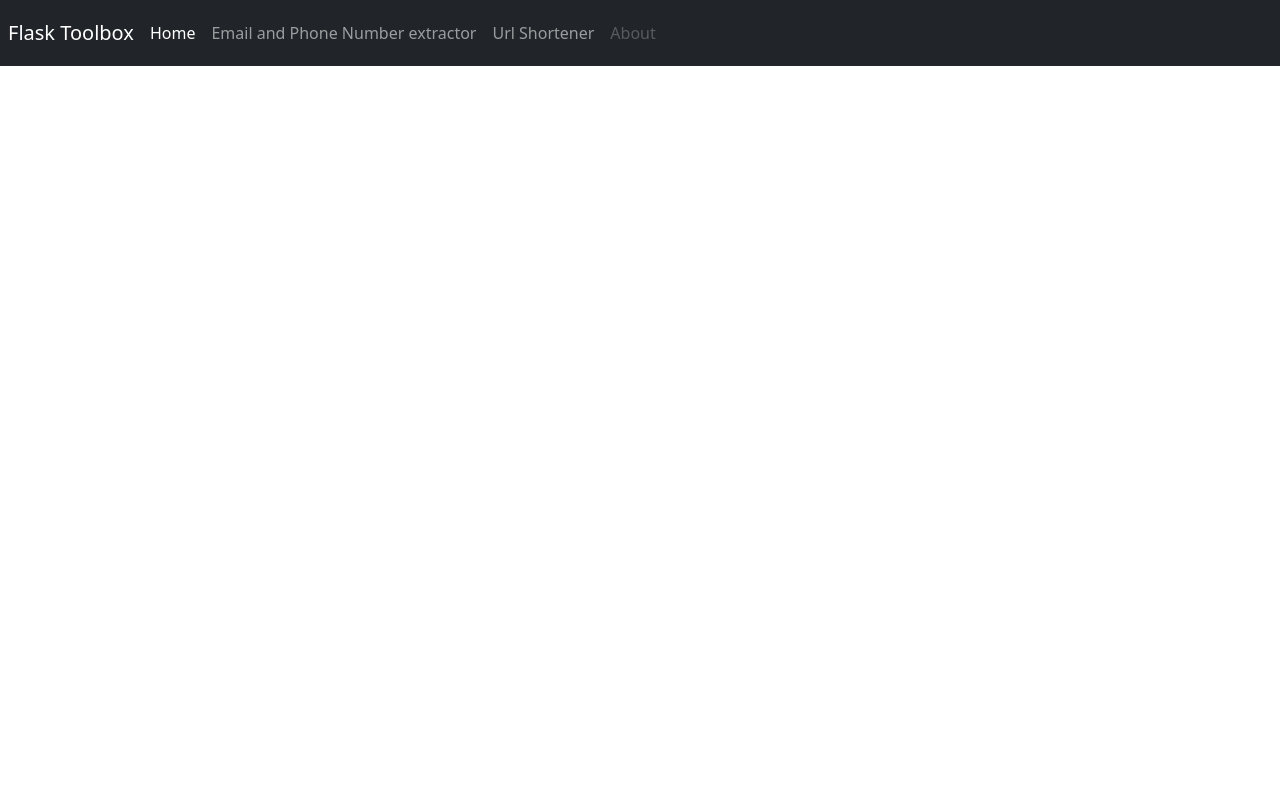
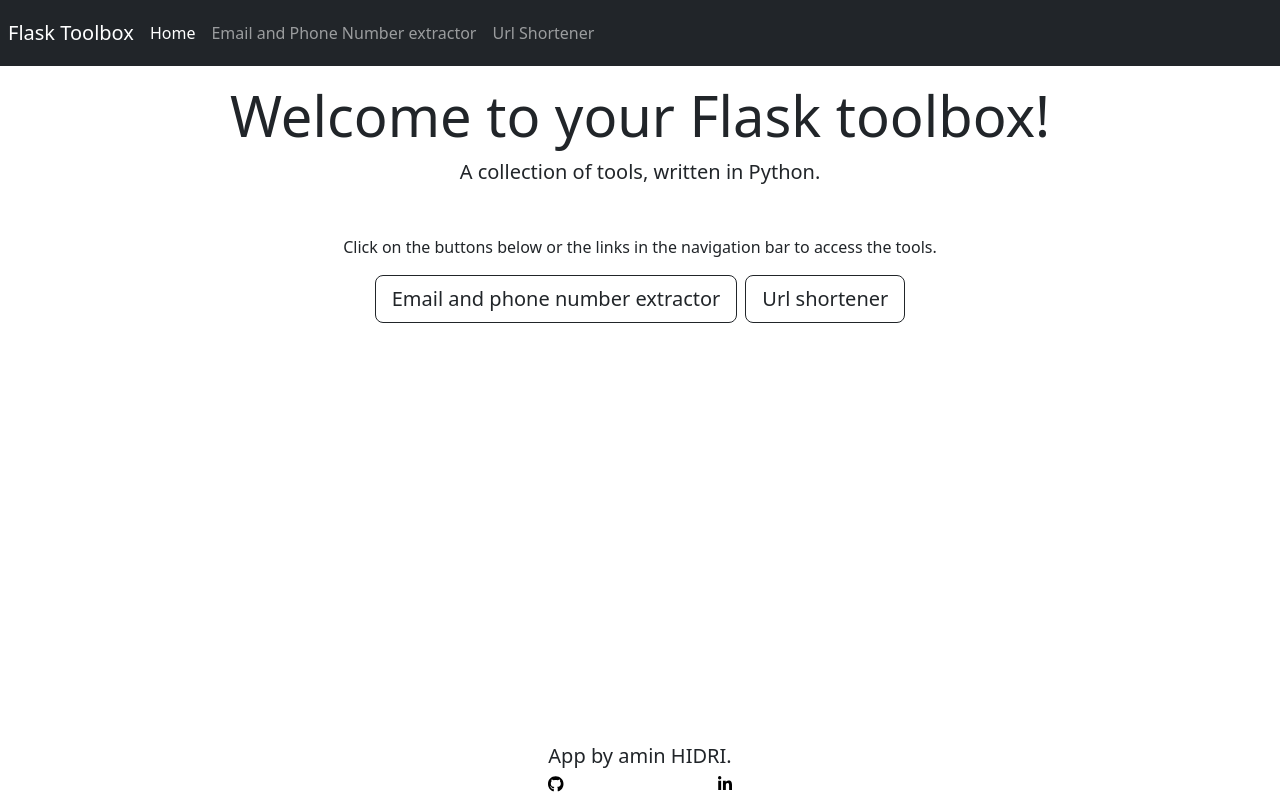
Before and after one commit to hidriamin/Flask-Toolbox, a Flask app: page / in a window 1280 px wide. Run offline with Flask 3, Linux system fonts and the light colour scheme.

Commit message:
Update, includes working on the home page.

```diff
--- a/blueprints/emailandnumberextractor/templates/extractor.html
+++ b/blueprints/emailandnumberextractor/templates/extractor.html
@@ -50,14 +50,11 @@
                     <a class="nav-link" href="{{url_for('urlshortener_bp.urlshortener')}}">Url Shortener</a>
                 </li>
 
-                <li class="nav-item">
-                    <a class="nav-link disabled">About</a>
-                </li>
             </ul>
 
         </div>
     </nav>
-    <h1 class="p-4 text-center">Phone Number and email extractor</h1>
+    <h1 class="display-6 p-4 text-center">Phone Number and email extractor</h1>
 
 
     <div class="container">
--- a/blueprints/urlshortener/templates/urlshortener.html
+++ b/blueprints/urlshortener/templates/urlshortener.html
@@ -47,14 +47,12 @@
                     <a class="nav-link active" href="{{url_for('urlshortener_bp.urlshortener')}}">Url Shortener</a>
                 </li>
 
-                <li class="nav-item">
-                    <a class="nav-link disabled">About</a>
-                </li>
+
             </ul>
 
         </div>
     </nav>
-    <h1 class="text-center mb-5 mt-3">Url Shortener</h1>
+    <h1 class=" display-5 font-weight-bold text-center mb-5 mt-3">Url Shortener</h1>
 
     <div class="d-flex align-items-center justify-content-between flex-column">
 
--- a/templates/index.html
+++ b/templates/index.html
@@ -28,13 +28,41 @@
                     <a class="nav-link" href="{{url_for('urlshortener_bp.urlshortener')}}">Url Shortener</a>
                 </li>
 
-                <li class="nav-item">
-                    <a class="nav-link disabled">About</a>
-                </li>
+
             </ul>
 
         </div>
     </nav>
+    <h1 class="display-4 text-center mt-3 mb-2">Welcome to your Flask toolbox!</h1>
+    <p class="lead text-center mb-5">A collection of tools, written in Python.</p>
+    <p class="text-center">Click on the buttons below or the links in the navigation bar to access the tools.</p>
+    <div class="appLinks d-flex justify-content-center mt-2">
+        <a type="button" class="btn btn-outline-dark btn-lg me-2"
+            href="{{url_for('adrNumExtractor_bp.extractor')}}">Email
+            and phone number extractor</a>
+        <a type="button" class="btn btn-outline-dark btn-lg" href="{{url_for('urlshortener_bp.urlshortener')}}">Url
+            shortener</a>
+
+    </div>
+
+    <div class="credits text-center mx-auto fixed-bottom mb-2" style="width:fit-content; ">
+        <h5>App by amin HIDRI.</h5>
+        <div class="d-flex justify-content-between">
+            <a href="https://github.com/hidriamin" target="_blank">
+                <svg xmlns="http://www.w3.org/2000/svg" height="1em"
+                    viewBox="0 0 496 512"><!--! Font Awesome Free 6.4.0 by @fontawesome - https://fontawesome.com License - https://fontawesome.com/license (Commercial License) Copyright 2023 Fonticons, Inc. -->
+                    <path
+                        d="M165.9 397.4c0 2-2.3 3.6-5.2 3.6-3.3.3-5.6-1.3-5.6-3.6 0-2 2.3-3.6 5.2-3.6 3-.3 5.6 1.3 5.6 3.6zm-31.1-4.5c-.7 2 1.3 4.3 4.3 4.9 2.6 1 5.6 0 6.2-2s-1.3-4.3-4.3-5.2c-2.6-.7-5.5.3-6.2 2.3zm44.2-1.7c-2.9.7-4.9 2.6-4.6 4.9.3 2 2.9 3.3 5.9 2.6 2.9-.7 4.9-2.6 4.6-4.6-.3-1.9-3-3.2-5.9-2.9zM244.8 8C106.1 8 0 113.3 0 252c0 110.9 69.8 205.8 169.5 239.2 12.8 2.3 17.3-5.6 17.3-12.1 0-6.2-.3-40.4-.3-61.4 0 0-70 15-84.7-29.8 0 0-11.4-29.1-27.8-36.6 0 0-22.9-15.7 1.6-15.4 0 0 24.9 2 38.6 25.8 21.9 38.6 58.6 27.5 72.9 20.9 2.3-16 8.8-27.1 16-33.7-55.9-6.2-112.3-14.3-112.3-110.5 0-27.5 7.6-41.3 23.6-58.9-2.6-6.5-11.1-33.3 2.6-67.9 20.9-6.5 69 27 69 27 20-5.6 41.5-8.5 62.8-8.5s42.8 2.9 62.8 8.5c0 0 48.1-33.6 69-27 13.7 34.7 5.2 61.4 2.6 67.9 16 17.7 25.8 31.5 25.8 58.9 0 96.5-58.9 104.2-114.8 110.5 9.2 7.9 17 22.9 17 46.4 0 33.7-.3 75.4-.3 83.6 0 6.5 4.6 14.4 17.3 12.1C428.2 457.8 496 362.9 496 252 496 113.3 383.5 8 244.8 8zM97.2 352.9c-1.3 1-1 3.3.7 5.2 1.6 1.6 3.9 2.3 5.2 1 1.3-1 1-3.3-.7-5.2-1.6-1.6-3.9-2.3-5.2-1zm-10.8-8.1c-.7 1.3.3 2.9 2.3 3.9 1.6 1 3.6.7 4.3-.7.7-1.3-.3-2.9-2.3-3.9-2-.6-3.6-.3-4.3.7zm32.4 35.6c-1.6 1.3-1 4.3 1.3 6.2 2.3 2.3 5.2 2.6 6.5 1 1.3-1.3.7-4.3-1.3-6.2-2.2-2.3-5.2-2.6-6.5-1zm-11.4-14.7c-1.6 1-1.6 3.6 0 5.9 1.6 2.3 4.3 3.3 5.6 2.3 1.6-1.3 1.6-3.9 0-6.2-1.4-2.3-4-3.3-5.6-2z" />
+                </svg></a>
+            <a href="https://www.linkedin.com/in/amin-hidri-7640a4228/" target="_blank">
+                <svg xmlns="http://www.w3.org/2000/svg" height="1em"
+                    viewBox="0 0 448 512"><!--! Font Awesome Free 6.4.0 by @fontawesome - https://fontawesome.com License - https://fontawesome.com/license (Commercial License) Copyright 2023 Fonticons, Inc. -->
+                    <path
+                        d="M100.28 448H7.4V148.9h92.88zM53.79 108.1C24.09 108.1 0 83.5 0 53.8a53.79 53.79 0 0 1 107.58 0c0 29.7-24.1 54.3-53.79 54.3zM447.9 448h-92.68V302.4c0-34.7-.7-79.2-48.29-79.2-48.29 0-55.69 37.7-55.69 76.7V448h-92.78V148.9h89.08v40.8h1.3c12.4-23.5 42.69-48.3 87.88-48.3 94 0 111.28 61.9 111.28 142.3V448z" />
+                </svg>
+            </a>
+        </div>
+    </div>
 
     <script src="https://cdn.jsdelivr.net/npm/bootstrap@5.3.1/dist/js/bootstrap.bundle.min.js"
         integrity="sha384-HwwvtgBNo3bZJJLYd8oVXjrBZt8cqVSpeBNS5n7C8IVInixGAoxmnlMuBnhbgrkm"
```
